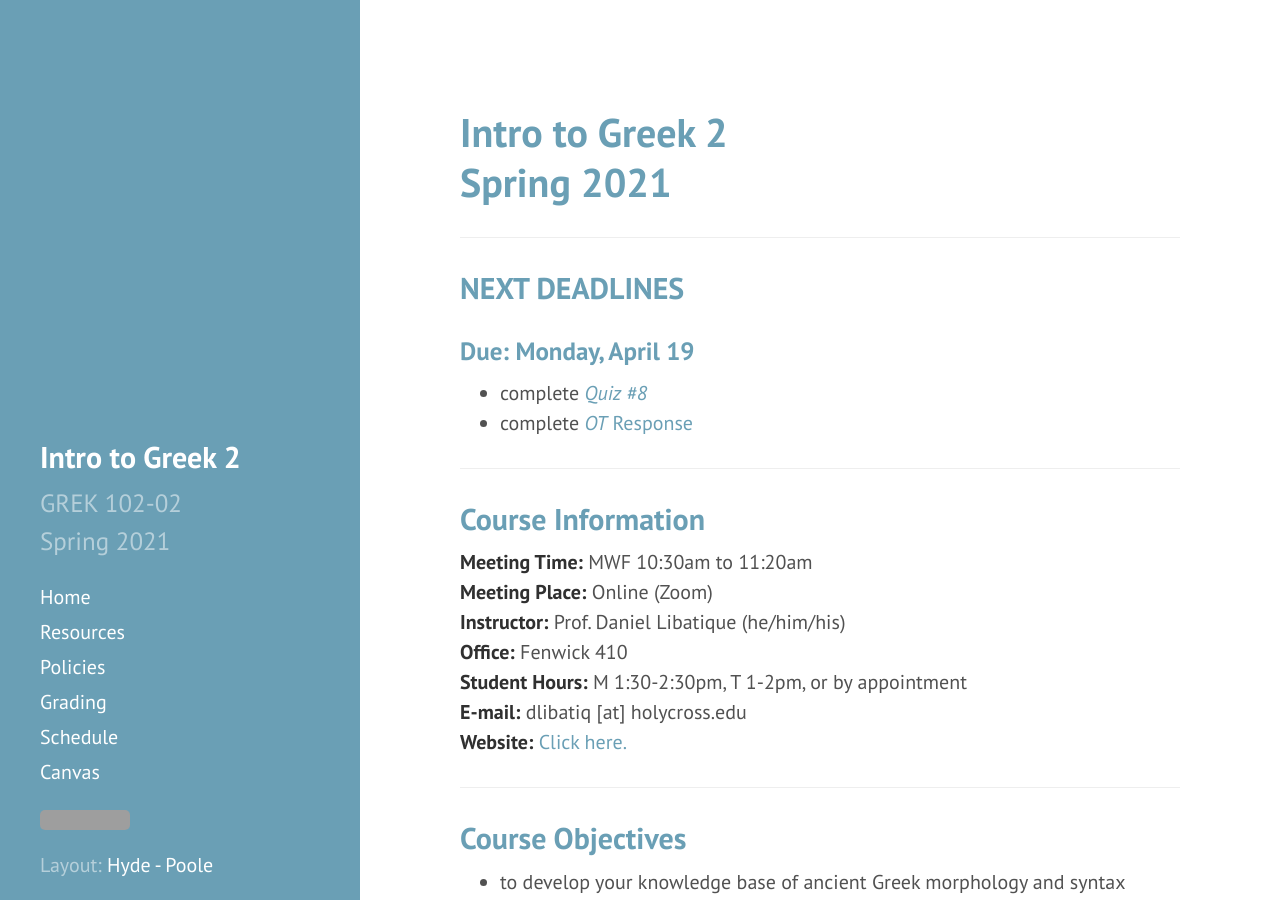
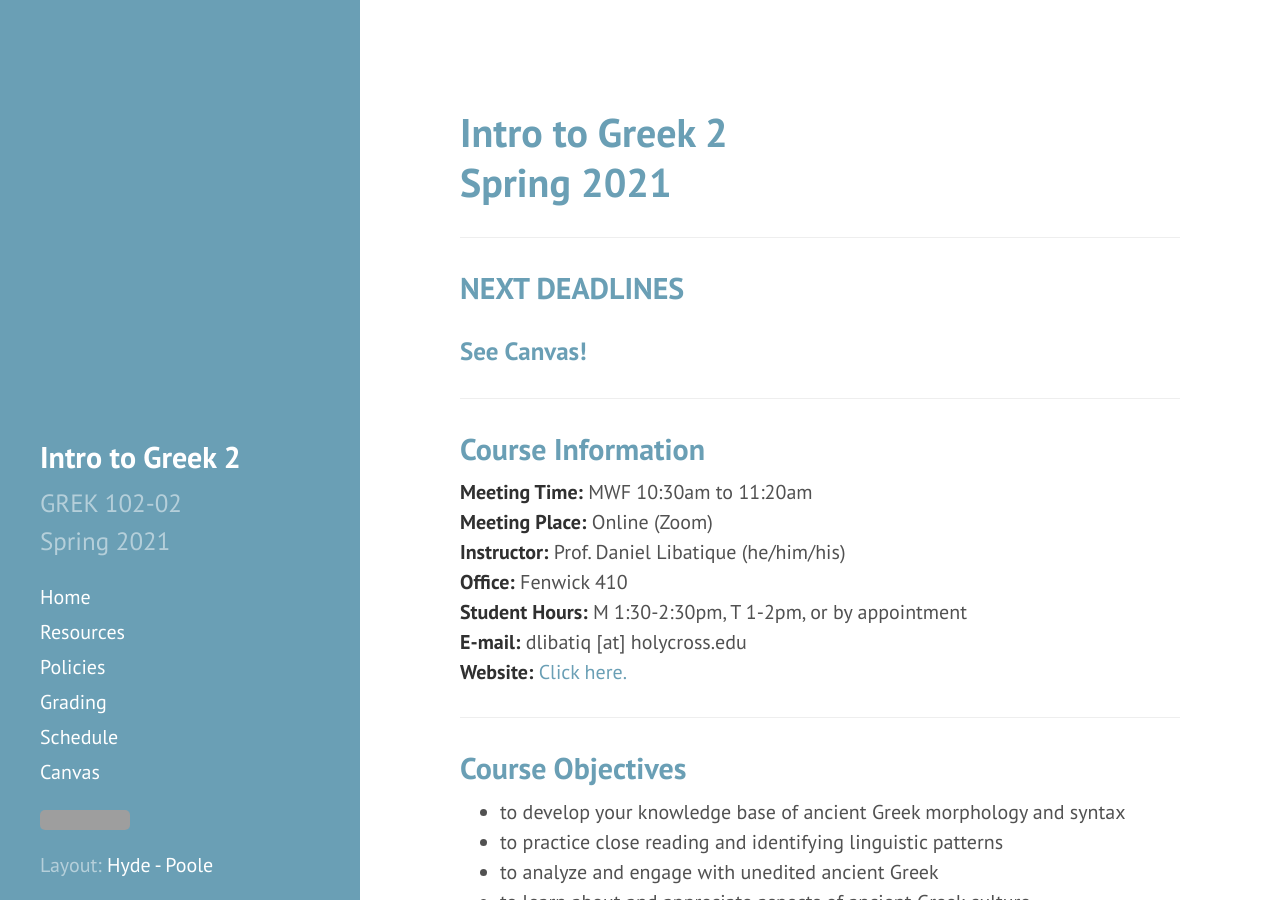
Before and after one commit to DLibatique/GREK102-S21, a Jekyll site: the page built from _pages/index.md, in a window 1280 px wide and 900 px high. Built offline with Jekyll 4.4.1, drawn with Linux system fonts in a browser that asks for light colours; grey boxes are pictures that could not be loaded.

Commit message:
updated homepage

```diff
--- a/_pages/index.md
+++ b/_pages/index.md
@@ -10,9 +10,7 @@ permalink: /
 
 ## NEXT DEADLINES
 
-### Due: Monday, April 19
-* complete [*Quiz #8*](https://hc.instructure.com/courses/3462/assignments/30886)
-* complete [*OT* Response](https://hc.instructure.com/courses/3462/assignments/28241)
+### See Canvas!
 
 ***
 
```
